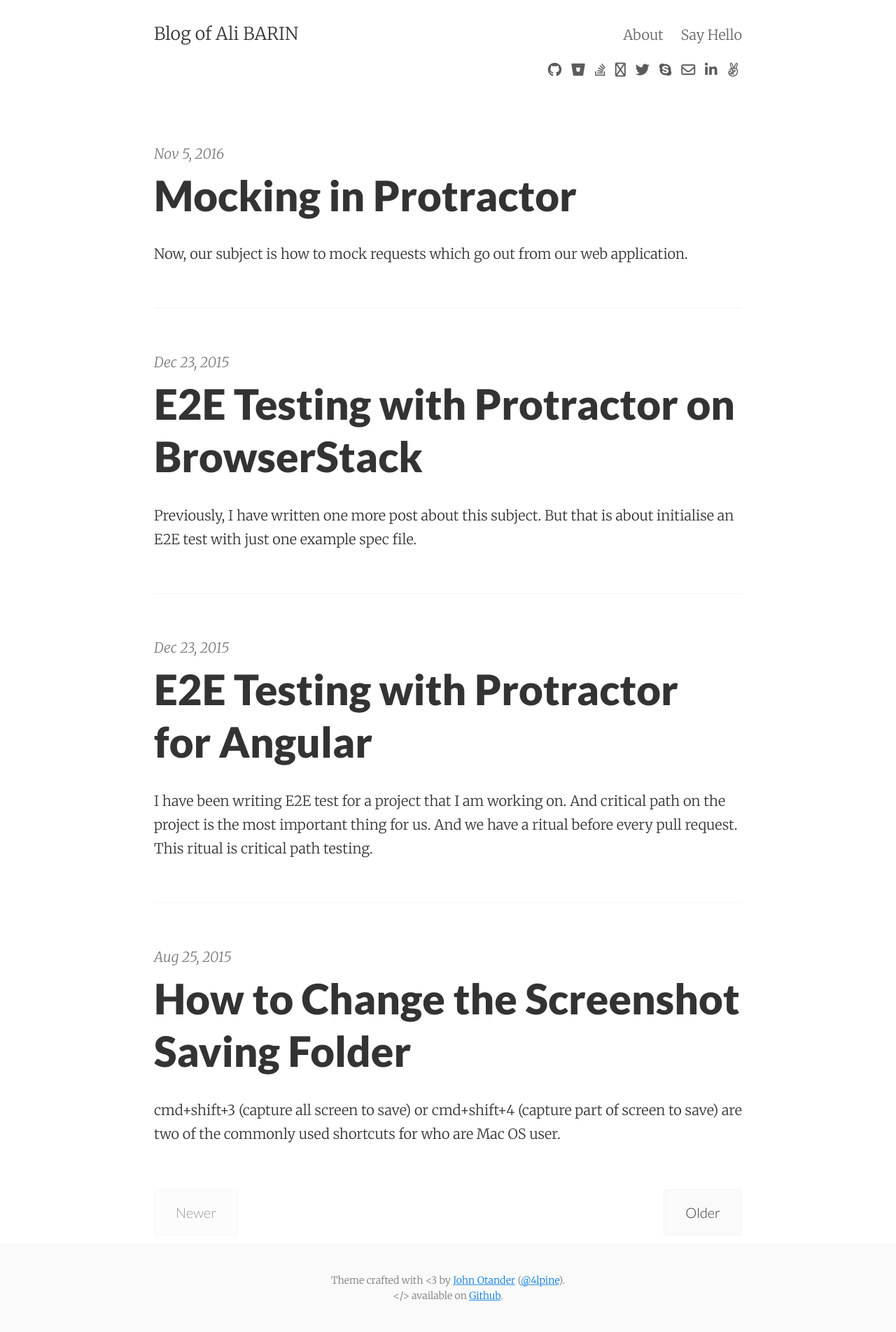
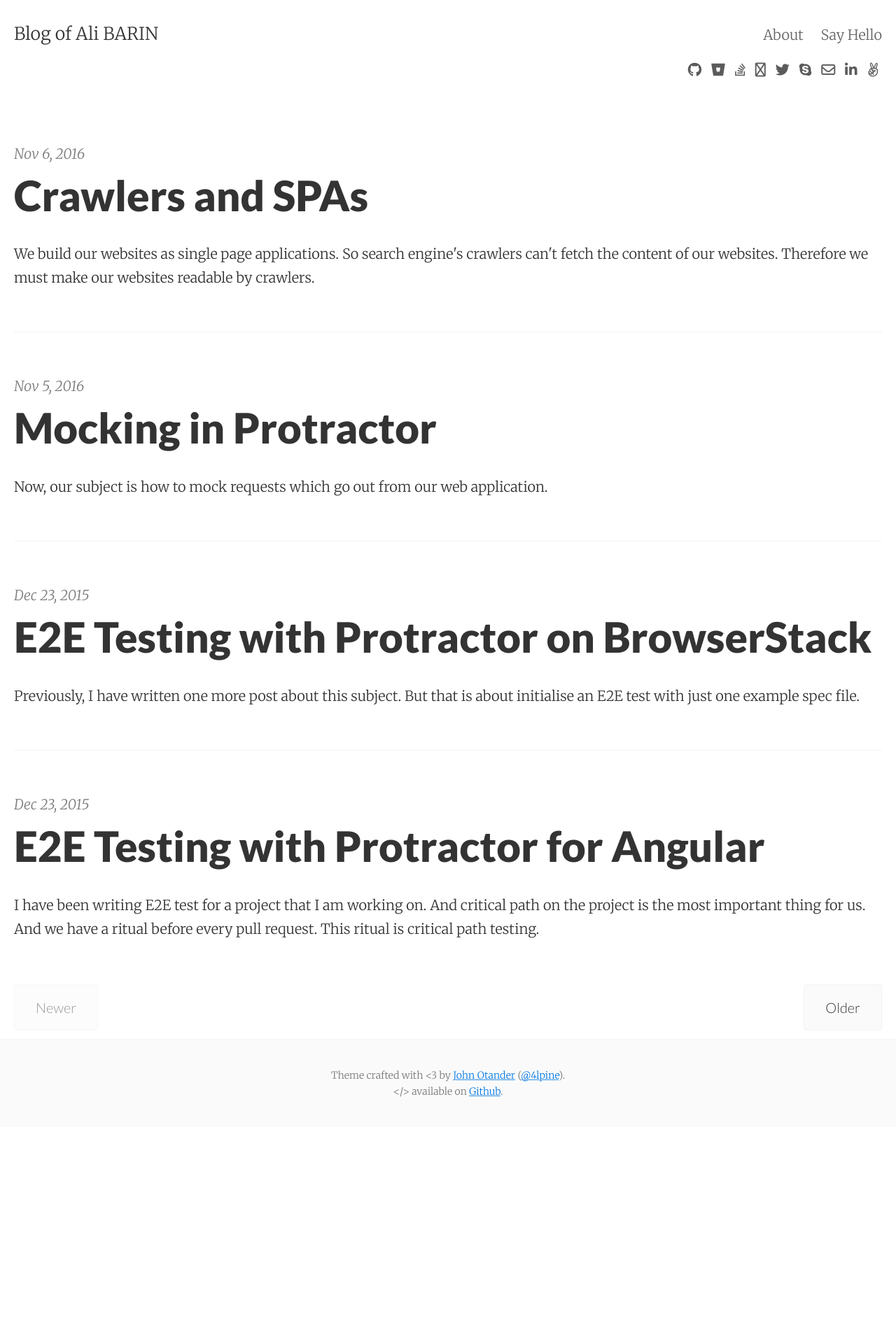
Before and after one commit to barinali/barinali.github.io, a Jekyll site: the page built from index.html, in a window 1280 px wide. Shown: the whole page at 70% size. Built offline with Jekyll 4.4.1, drawn with Linux system fonts in a browser that asks for light colours; nearby versions of some CDN libraries; the list of posts is cut into pages by our own code; comment, search, counter and statistics services are not loaded; after the commit the page ends 1611 px from its top, so only the background shows below that; part of the change alters nothing that is shown.

Commit message:
Add crawlers and SPAs post

```diff
--- /dev/null
+++ b/_posts/2016-11-06-crawlers-and-SPAs.markdown
@@ -0,0 +1,24 @@
+---
+author: barinali
+comments: true
+date: 2016-11-06 20:00:00+02:00
+layout: post
+link: http://blog.alibarin.com.tr/crawlers-and-spas/
+permalink: /crawlers-and-spas
+title: Crawlers and SPAs
+meta_description:
+categories:
+- Angular.js
+tags:
+- angularjs
+- prerender
+- crawler
+- spa
+excerpt: We build our websites as single page applications. So search engine's crawlers can't fetch the content of our websites. Therefore we must make our websites readable by crawlers.
+---
+
+Nowadays, we build our websites as single page applications. So search engine's crawlers can't fetch the content of our websites. Therefore we must make our websites readable by crawlers.
+
+Actually, there is not so much things to do for that. There is just a thing to be done. We need to add a layer to our infrastructure such as <a rel="nofollow" href="http://prerender.io">prerender</a>. Then we can manage SE's crawlers and show our content them. I don't want to make this post long. Just I want to make a point on this requirement. Because SEO (Search Engine Optimization) is absolutely required in our day. Naturally, fetching by crawlers is the first rule of this.
+
+Besides this, I want to mention one last thing. There is a thing that can make you happy if you build your single page application by EmberJS. It's <a rel="nofollow" href="https://github.com/ember-fastboot/ember-cli-fastboot">Ember FastBoot</a>. You can render your single page application on server-side. Thus you don't have to add prerender to your infrastructure.
--- a/_sass/_variables.scss
+++ b/_sass/_variables.scss
@@ -24,7 +24,7 @@ $h1-responsive-max: 3.84rem !default;
 $abbr-border-bottom: 1px black dotted;
 
 // Page width
-$measure-width: 42rem !default;
+$measure-width: 70rem !default;
 
 // Viewport widths
 $viewport-small: 32em;
```
